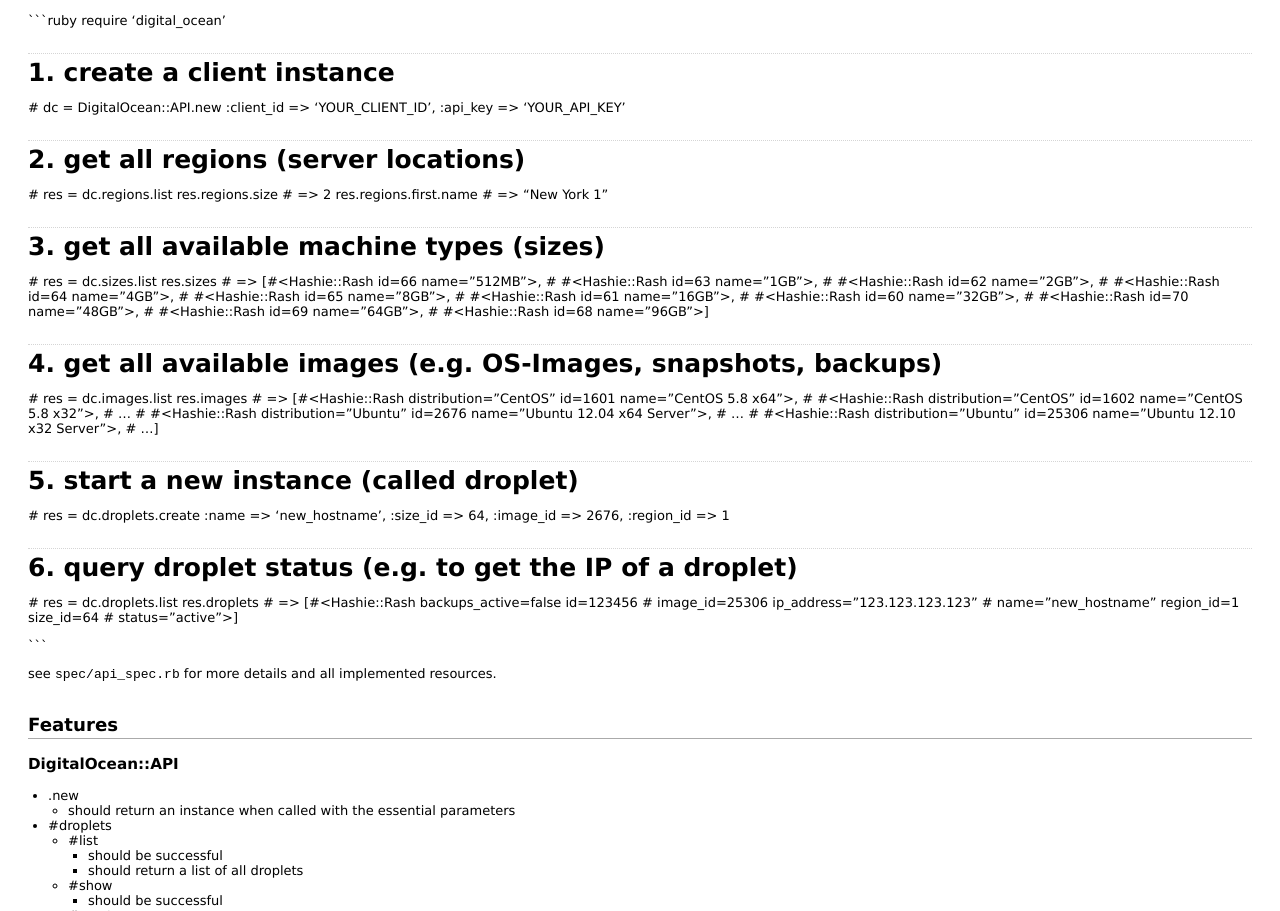
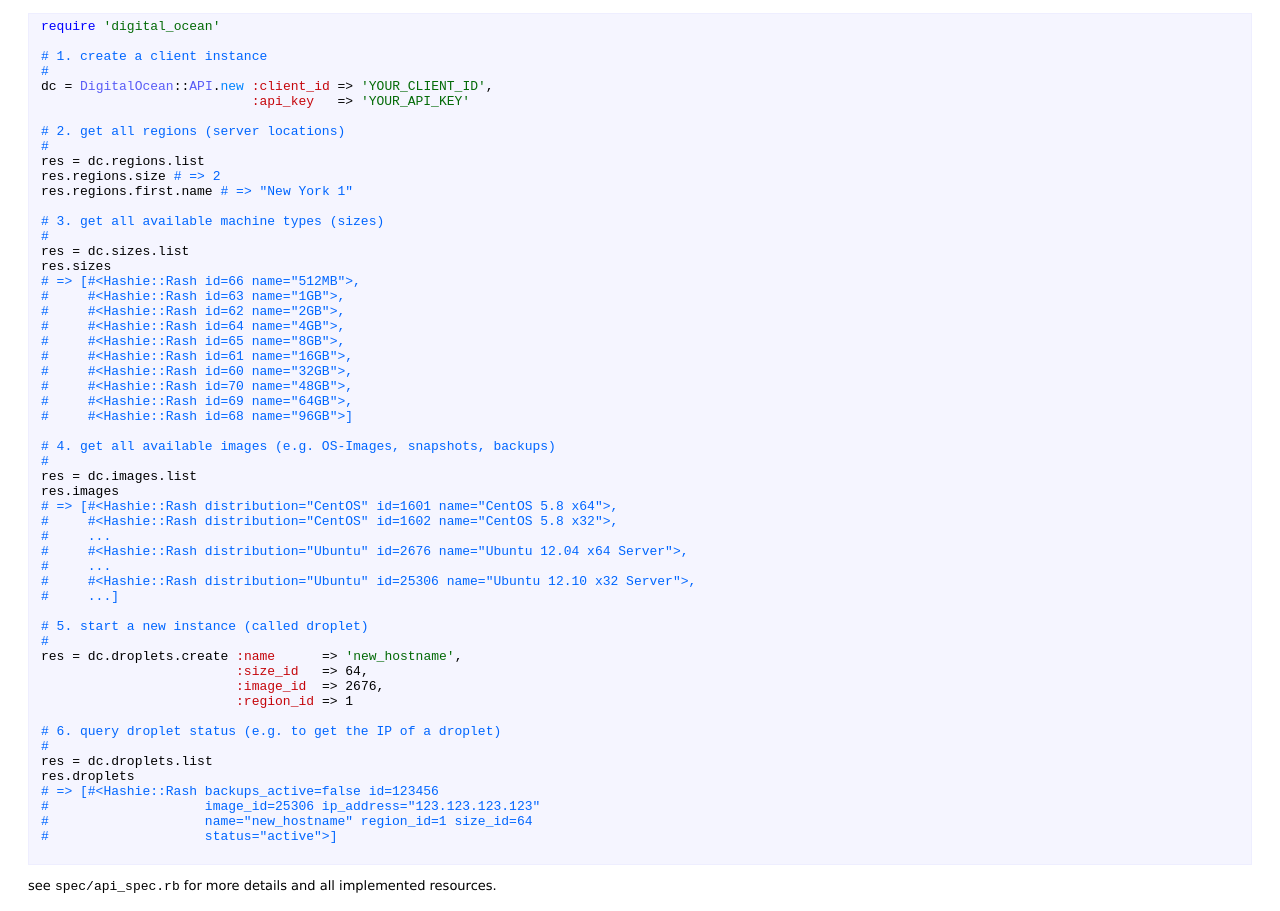
Before and after one commit to vitaliel/digital_ocean, a plain HTML site: page doc/file.README.html in a window 1280 px wide. Shown: the part 1225-2136 px from the top of the page. Drawn offline with Linux system fonts and the light colour scheme.

Commit message:
updated docs

````diff
--- a/doc/file.README.html
+++ b/doc/file.README.html
@@ -61,20 +61,21 @@
 
     <iframe id="search_frame"></iframe>
 
-    <div id="content"><div id='filecontents'><h1 id="digitalocean">DigitalOcean</h1>
-<p><a href="https://travis-ci.org/rmoriz/digital_ocean"><img src="https://travis-ci.org/rmoriz/digital_ocean.png" alt="Build Status" /></a></p>
+    <div id="content"><div id='filecontents'><h1>DigitalOcean</h1>
+
+<p><a href="https://travis-ci.org/rmoriz/digital_ocean"><img src="https://travis-ci.org/rmoriz/digital_ocean.png" alt="Build Status"></a></p>
 
 <p>DigitalOcean provides simple cloud hosting. Create and delete
 SSD-based virtual machines within seconds for a very affordable price.</p>
 
-<p>Go to https://www.digitalocean.com/ for more information.</p>
+<p>Go to <a href="https://www.digitalocean.com/">https://www.digitalocean.com/</a> for more information.</p>
 
 <p>This gem is a simple ruby wrapper for the <a href="https://api.digitalocean.com/">HTTP API of DigitalOcean</a> using
 the great <a href="https://github.com/lostisland/faraday">Faraday</a> library.</p>
 
-<h2 id="installation">Installation</h2>
+<h2>Installation</h2>
 
-<p>Add this line to your application&rsquo;s Gemfile:</p>
+<p>Add this line to your application&#39;s Gemfile:</p>
 
 <pre class="code ruby"><code><span class='id identifier rubyid_gem'>gem</span> <span class='tstring'><span class='tstring_beg'>'</span><span class='tstring_content'>digital_ocean</span><span class='tstring_end'>'</span></span>
 </code></pre>
@@ -89,317 +90,291 @@
 <pre class="code ruby"><code>$ gem install digital_ocean
 </code></pre>
 
-<h2 id="prerequisite-create-an-account-and-api-credentials">Prerequisite: Create an account and API credentials</h2>
+<h2>Prerequisite: Create an account and API credentials</h2>
 
-<p><a href="https://www.digitalocean.com/login"><img src="http://i.imgur.com/1iYdSFF.png" alt="Create API credentials" /></a></p>
+<p><a href="https://www.digitalocean.com/login"><img src="http://i.imgur.com/1iYdSFF.png" alt="Create API credentials"></a></p>
 
-<h2 id="usage">Usage</h2>
+<h2>Usage</h2>
 
-<h3 id="examples">Examples</h3>
+<h3>Examples</h3>
 
-<p>```ruby
-require &lsquo;digital_ocean&rsquo;</p>
+<pre class="code ruby"><code><span class='id identifier rubyid_require'>require</span> <span class='tstring'><span class='tstring_beg'>'</span><span class='tstring_content'>digital_ocean</span><span class='tstring_end'>'</span></span>
 
-<h1 id="create-a-client-instance">1. create a client instance</h1>
-<p>#
-dc = DigitalOcean::API.new :client_id =&gt; &lsquo;YOUR_CLIENT_ID&rsquo;,
-                           :api_key   =&gt; &lsquo;YOUR_API_KEY&rsquo;</p>
+<span class='comment'># 1. create a client instance
+</span><span class='comment'>#
+</span><span class='id identifier rubyid_dc'>dc</span> <span class='op'>=</span> <span class='const'>DigitalOcean</span><span class='op'>::</span><span class='const'>API</span><span class='period'>.</span><span class='id identifier rubyid_new'>new</span> <span class='symbol'>:client_id</span> <span class='op'>=&gt;</span> <span class='tstring'><span class='tstring_beg'>'</span><span class='tstring_content'>YOUR_CLIENT_ID</span><span class='tstring_end'>'</span></span><span class='comma'>,</span>
+                           <span class='symbol'>:api_key</span>   <span class='op'>=&gt;</span> <span class='tstring'><span class='tstring_beg'>'</span><span class='tstring_content'>YOUR_API_KEY</span><span class='tstring_end'>'</span></span>
 
-<h1 id="get-all-regions-server-locations">2. get all regions (server locations)</h1>
-<p>#
-res = dc.regions.list
-res.regions.size # =&gt; 2
-res.regions.first.name # =&gt; &ldquo;New York 1&rdquo;</p>
+<span class='comment'># 2. get all regions (server locations)
+</span><span class='comment'>#
+</span><span class='id identifier rubyid_res'>res</span> <span class='op'>=</span> <span class='id identifier rubyid_dc'>dc</span><span class='period'>.</span><span class='id identifier rubyid_regions'>regions</span><span class='period'>.</span><span class='id identifier rubyid_list'>list</span>
+<span class='id identifier rubyid_res'>res</span><span class='period'>.</span><span class='id identifier rubyid_regions'>regions</span><span class='period'>.</span><span class='id identifier rubyid_size'>size</span> <span class='comment'># =&gt; 2
+</span><span class='id identifier rubyid_res'>res</span><span class='period'>.</span><span class='id identifier rubyid_regions'>regions</span><span class='period'>.</span><span class='id identifier rubyid_first'>first</span><span class='period'>.</span><span class='id identifier rubyid_name'>name</span> <span class='comment'># =&gt; &quot;New York 1&quot;
+</span>
+<span class='comment'># 3. get all available machine types (sizes)
+</span><span class='comment'>#
+</span><span class='id identifier rubyid_res'>res</span> <span class='op'>=</span> <span class='id identifier rubyid_dc'>dc</span><span class='period'>.</span><span class='id identifier rubyid_sizes'>sizes</span><span class='period'>.</span><span class='id identifier rubyid_list'>list</span>
+<span class='id identifier rubyid_res'>res</span><span class='period'>.</span><span class='id identifier rubyid_sizes'>sizes</span>
+<span class='comment'># =&gt; [#&lt;Hashie::Rash id=66 name=&quot;512MB&quot;&gt;,
+</span><span class='comment'>#     #&lt;Hashie::Rash id=63 name=&quot;1GB&quot;&gt;,
+</span><span class='comment'>#     #&lt;Hashie::Rash id=62 name=&quot;2GB&quot;&gt;,
+</span><span class='comment'>#     #&lt;Hashie::Rash id=64 name=&quot;4GB&quot;&gt;,
+</span><span class='comment'>#     #&lt;Hashie::Rash id=65 name=&quot;8GB&quot;&gt;,
+</span><span class='comment'>#     #&lt;Hashie::Rash id=61 name=&quot;16GB&quot;&gt;,
+</span><span class='comment'>#     #&lt;Hashie::Rash id=60 name=&quot;32GB&quot;&gt;,
+</span><span class='comment'>#     #&lt;Hashie::Rash id=70 name=&quot;48GB&quot;&gt;,
+</span><span class='comment'>#     #&lt;Hashie::Rash id=69 name=&quot;64GB&quot;&gt;,
+</span><span class='comment'>#     #&lt;Hashie::Rash id=68 name=&quot;96GB&quot;&gt;]
+</span>
+<span class='comment'># 4. get all available images (e.g. OS-Images, snapshots, backups)
+</span><span class='comment'>#
+</span><span class='id identifier rubyid_res'>res</span> <span class='op'>=</span> <span class='id identifier rubyid_dc'>dc</span><span class='period'>.</span><span class='id identifier rubyid_images'>images</span><span class='period'>.</span><span class='id identifier rubyid_list'>list</span>
+<span class='id identifier rubyid_res'>res</span><span class='period'>.</span><span class='id identifier rubyid_images'>images</span>
+<span class='comment'># =&gt; [#&lt;Hashie::Rash distribution=&quot;CentOS&quot; id=1601 name=&quot;CentOS 5.8 x64&quot;&gt;,
+</span><span class='comment'>#     #&lt;Hashie::Rash distribution=&quot;CentOS&quot; id=1602 name=&quot;CentOS 5.8 x32&quot;&gt;,
+</span><span class='comment'>#     ...
+</span><span class='comment'>#     #&lt;Hashie::Rash distribution=&quot;Ubuntu&quot; id=2676 name=&quot;Ubuntu 12.04 x64 Server&quot;&gt;,
+</span><span class='comment'>#     ...
+</span><span class='comment'>#     #&lt;Hashie::Rash distribution=&quot;Ubuntu&quot; id=25306 name=&quot;Ubuntu 12.10 x32 Server&quot;&gt;,
+</span><span class='comment'>#     ...]
+</span>
+<span class='comment'># 5. start a new instance (called droplet)
+</span><span class='comment'>#
+</span><span class='id identifier rubyid_res'>res</span> <span class='op'>=</span> <span class='id identifier rubyid_dc'>dc</span><span class='period'>.</span><span class='id identifier rubyid_droplets'>droplets</span><span class='period'>.</span><span class='id identifier rubyid_create'>create</span> <span class='symbol'>:name</span>      <span class='op'>=&gt;</span> <span class='tstring'><span class='tstring_beg'>'</span><span class='tstring_content'>new_hostname</span><span class='tstring_end'>'</span></span><span class='comma'>,</span>
+                         <span class='symbol'>:size_id</span>   <span class='op'>=&gt;</span> <span class='int'>64</span><span class='comma'>,</span>
+                         <span class='symbol'>:image_id</span>  <span class='op'>=&gt;</span> <span class='int'>2676</span><span class='comma'>,</span>
+                         <span class='symbol'>:region_id</span> <span class='op'>=&gt;</span> <span class='int'>1</span>
 
-<h1 id="get-all-available-machine-types-sizes">3. get all available machine types (sizes)</h1>
-<p>#
-res = dc.sizes.list
-res.sizes
-# =&gt; [#&lt;Hashie::Rash id=66 name=&rdquo;512MB&rdquo;&gt;,
-#     #&lt;Hashie::Rash id=63 name=&rdquo;1GB&rdquo;&gt;,
-#     #&lt;Hashie::Rash id=62 name=&rdquo;2GB&rdquo;&gt;,
-#     #&lt;Hashie::Rash id=64 name=&rdquo;4GB&rdquo;&gt;,
-#     #&lt;Hashie::Rash id=65 name=&rdquo;8GB&rdquo;&gt;,
-#     #&lt;Hashie::Rash id=61 name=&rdquo;16GB&rdquo;&gt;,
-#     #&lt;Hashie::Rash id=60 name=&rdquo;32GB&rdquo;&gt;,
-#     #&lt;Hashie::Rash id=70 name=&rdquo;48GB&rdquo;&gt;,
-#     #&lt;Hashie::Rash id=69 name=&rdquo;64GB&rdquo;&gt;,
-#     #&lt;Hashie::Rash id=68 name=&rdquo;96GB&rdquo;&gt;]</p>
-
-<h1 id="get-all-available-images-eg-os-images-snapshots-backups">4. get all available images (e.g. OS-Images, snapshots, backups)</h1>
-<p>#
-res = dc.images.list
-res.images
-# =&gt; [#&lt;Hashie::Rash distribution=&rdquo;CentOS&rdquo; id=1601 name=&rdquo;CentOS 5.8 x64&rdquo;&gt;,
-#     #&lt;Hashie::Rash distribution=&rdquo;CentOS&rdquo; id=1602 name=&rdquo;CentOS 5.8 x32&rdquo;&gt;,
-#     &hellip;
-#     #&lt;Hashie::Rash distribution=&rdquo;Ubuntu&rdquo; id=2676 name=&rdquo;Ubuntu 12.04 x64 Server&rdquo;&gt;,
-#     &hellip;
-#     #&lt;Hashie::Rash distribution=&rdquo;Ubuntu&rdquo; id=25306 name=&rdquo;Ubuntu 12.10 x32 Server&rdquo;&gt;,
-#     &hellip;]</p>
-
-<h1 id="start-a-new-instance-called-droplet">5. start a new instance (called droplet)</h1>
-<p>#
-res = dc.droplets.create :name      =&gt; &lsquo;new_hostname&rsquo;,
-                         :size_id   =&gt; 64,
-                         :image_id  =&gt; 2676,
-                         :region_id =&gt; 1</p>
-
-<h1 id="query-droplet-status-eg-to-get-the-ip-of-a-droplet">6. query droplet status (e.g. to get the IP of a droplet)</h1>
-<p>#
-res = dc.droplets.list
-res.droplets
-# =&gt; [#&lt;Hashie::Rash backups_active=false id=123456
-#                    image_id=25306 ip_address=&rdquo;123.123.123.123&rdquo;
-#                    name=&rdquo;new_hostname&rdquo; region_id=1 size_id=64
-#                    status=&rdquo;active&rdquo;&gt;]</p>
-
-<p>```</p>
+<span class='comment'># 6. query droplet status (e.g. to get the IP of a droplet)
+</span><span class='comment'>#
+</span><span class='id identifier rubyid_res'>res</span> <span class='op'>=</span> <span class='id identifier rubyid_dc'>dc</span><span class='period'>.</span><span class='id identifier rubyid_droplets'>droplets</span><span class='period'>.</span><span class='id identifier rubyid_list'>list</span>
+<span class='id identifier rubyid_res'>res</span><span class='period'>.</span><span class='id identifier rubyid_droplets'>droplets</span>
+<span class='comment'># =&gt; [#&lt;Hashie::Rash backups_active=false id=123456
+</span><span class='comment'>#                    image_id=25306 ip_address=&quot;123.123.123.123&quot;
+</span><span class='comment'>#                    name=&quot;new_hostname&quot; region_id=1 size_id=64
+</span><span class='comment'>#                    status=&quot;active&quot;&gt;]
+</span>
+</code></pre>
 
 <p>see <code>spec/api_spec.rb</code> for more details and all implemented
 resources.</p>
 
-<h2 id="features">Features</h2>
+<h2>Features</h2>
 
-<h3 id="digitaloceanapi">DigitalOcean::API</h3>
+<h3>DigitalOcean::API</h3>
+
 <ul>
 <li>.new
+
 <ul>
 <li>should return an instance when called with the essential parameters</li>
-    </ul>
-  </li>
+</ul></li>
 <li>#droplets
+
 <ul>
 <li>#list
+
 <ul>
 <li>should be successful</li>
 <li>should return a list of all droplets</li>
-        </ul>
-      </li>
+</ul></li>
 <li>#show
+
 <ul>
 <li>should be successful</li>
-        </ul>
-      </li>
+</ul></li>
 <li>#create
+
 <ul>
 <li>should be successful</li>
 <li>should return a droplet.id</li>
-        </ul>
-      </li>
+</ul></li>
 <li>#reboot
+
 <ul>
 <li>should be successful</li>
-        </ul>
-      </li>
+</ul></li>
 <li>#power_cycle
+
 <ul>
 <li>should be successful</li>
-        </ul>
-      </li>
+</ul></li>
 <li>#shutdown
+
 <ul>
 <li>should be successful</li>
-        </ul>
-      </li>
+</ul></li>
 <li>#power_on
+
 <ul>
 <li>should be successful</li>
-        </ul>
-      </li>
+</ul></li>
 <li>#power_off
+
 <ul>
 <li>should be successful</li>
-        </ul>
-      </li>
+</ul></li>
 <li>#reset_root_password
+
 <ul>
 <li>should be successful (PENDING: does not work, ask digitalocean to fix)</li>
-        </ul>
-      </li>
+</ul></li>
 <li>#resize
+
 <ul>
 <li>should be successful</li>
-        </ul>
-      </li>
+</ul></li>
 <li>#snapshot
+
 <ul>
 <li>should be successful</li>
-        </ul>
-      </li>
+</ul></li>
 <li>#restore
+
 <ul>
 <li>should be successful</li>
-        </ul>
-      </li>
+</ul></li>
 <li>#rebuild
+
 <ul>
 <li>should be successful</li>
-        </ul>
-      </li>
+</ul></li>
 <li>#enable_backups
+
 <ul>
 <li>should be successful</li>
-        </ul>
-      </li>
+</ul></li>
 <li>#disable_backups
+
 <ul>
 <li>should be successful</li>
-        </ul>
-      </li>
+</ul></li>
 <li>#delete
-#&lt;Hashie::Rash event_id=594739 status=&rdquo;OK&rdquo;&gt;
+#<Hashie::Rash event_id=594739 status="OK">
+
 <ul>
 <li>should be successful</li>
-        </ul>
-      </li>
-    </ul>
-  </li>
+</ul></li>
+</ul></li>
 <li>#sizes
+
 <ul>
 <li>#list
+
 <ul>
 <li>should be successful</li>
 <li>should return a list of all droplet sizes</li>
 <li>should return the correct ID for the 96GB size</li>
-        </ul>
-      </li>
-    </ul>
-  </li>
+</ul></li>
+</ul></li>
 <li>#regions
+
 <ul>
 <li>#list
+
 <ul>
 <li>should be successful</li>
 <li>should return a list of all regions</li>
-        </ul>
-      </li>
-    </ul>
-  </li>
+</ul></li>
+</ul></li>
 <li>#ssh_keys
+
 <ul>
 <li>#list
+
 <ul>
 <li>should be successful</li>
 <li>should return a list of all SSH keys</li>
-        </ul>
-      </li>
+</ul></li>
 <li>#show
+
 <ul>
-          <li>valid
-            <ul>
+<li>valid</li>
 <li>should be successful</li>
 <li>should return the public keykey</li>
-            </ul>
-          </li>
-          <li>invalid
-            <ul>
+<li>invalid</li>
 <li>should not be successful</li>
-            </ul>
-          </li>
-        </ul>
-      </li>
+</ul></li>
 <li>#add
+
 <ul>
 <li>does not work, ask digitalocean to fix (PENDING: No reason given)</li>
 <li>should be successful (PENDING: Temporarily disabled with xit)</li>
-        </ul>
-      </li>
+</ul></li>
 <li>#edit
+
 <ul>
 <li>does not work, ask digitalocean to fix (PENDING: No reason given)</li>
-        </ul>
-      </li>
+</ul></li>
 <li>#delete
+
 <ul>
 <li>should be successful</li>
-        </ul>
-      </li>
-    </ul>
-  </li>
+</ul></li>
+</ul></li>
 <li>#images
+
 <ul>
 <li>#list
+
 <ul>
-          <li>without filter
-            <ul>
+<li>without filter</li>
 <li>should be successful</li>
 <li>should return a list of all images</li>
-            </ul>
-          </li>
-          <li>with filter: global
-            <ul>
+<li>with filter: global</li>
 <li>should be successful</li>
 <li>should return global images</li>
-            </ul>
-          </li>
-          <li>with filter: my_images
-            <ul>
+<li>with filter: my_images</li>
 <li>should be successful</li>
 <li>should return my_images</li>
-            </ul>
-          </li>
-        </ul>
-      </li>
+</ul></li>
 <li>#show
+
 <ul>
-          <li>valid
-            <ul>
+<li>valid</li>
 <li>should be successful</li>
 <li>should return the image</li>
-            </ul>
-          </li>
-          <li>invalid
+<li>invalid</li>
+<li>should not be successful</li>
+</ul></li>
+<li>#delete
+
 <ul>
+<li>valid</li>
+<li>should be successful (PENDING: does not work, ask digitalocean to fix)</li>
+<li>invalid</li>
 <li>should not be successful</li>
-            </ul>
-          </li>
-        </ul>
-      </li>
-      <li>#delete
-        <ul>
-          <li>valid
-            <ul>
-              <li>should be successful (PENDING: does not work, ask digitalocean to fix)</li>
-            </ul>
-          </li>
-          <li>invalid
-            <ul>
-              <li>should not be successful</li>
-            </ul>
-          </li>
-        </ul>
-      </li>
-    </ul>
-  </li>
+</ul></li>
+</ul></li>
 </ul>
 
-<h3 id="digitalocean-1">DigitalOcean</h3>
+<h3>DigitalOcean</h3>
+
 <ul>
 <li>should have a version number</li>
 </ul>
 
-<h2 id="contributing">Contributing</h2>
+<h2>Contributing</h2>
 
 <ol>
 <li>Fork it</li>
 <li>Create your feature branch (<code>git checkout -b my-new-feature</code>)</li>
-  <li>Commit your changes (<code>git commit -am 'Add some feature'</code>)</li>
+<li>Commit your changes (<code>git commit -am &#39;Add some feature&#39;</code>)</li>
 <li>Push to the branch (<code>git push origin my-new-feature</code>)</li>
 <li>Create new Pull Request</li>
 </ol>
 
-<h2 id="license">License</h2>
+<h2>License</h2>
 
 <p>MIT</p>
 
-<h2 id="copyright">Copyright</h2>
+<h2>Copyright</h2>
 
-<p>2013 Moriz GmbH, https://moriz.de/</p>
+<p>2013 Moriz GmbH, <a href="https://moriz.de/">https://moriz.de/</a></p>
 </div></div>
 
     <div id="footer">
-  Generated on Fri Feb  1 22:17:48 2013 by
+  Generated on Tue Feb 12 01:59:26 2013 by
   <a href="http://yardoc.org" title="Yay! A Ruby Documentation Tool" target="_parent">yard</a>
   0.8.3 (ruby-1.9.3).
 </div>
````
Also changed, not shown: doc/DigitalOcean.html (+1 -1 lines), doc/DigitalOcean/API.html (+1 -1 lines), doc/DigitalOcean/AuthenticationMiddleware.html (+1 -1 lines), doc/DigitalOcean/Resource.html (+1 -1 lines), doc/DigitalOcean/Resource/Base.html (+1 -1 lines), doc/DigitalOcean/Resource/Droplet.html (+1 -1 lines), doc/DigitalOcean/Resource/Image.html (+1 -1 lines), doc/DigitalOcean/Resource/Region.html (+1 -1 lines), doc/DigitalOcean/Resource/SSHKey.html (+1 -1 lines), doc/DigitalOcean/Resource/Size.html (+1 -1 lines), doc/_index.html (+1 -1 lines), doc/index.html (+152 -177 lines), doc/top-level-namespace.html (+1 -1 lines). Lines whose indentation alone changed are shown as unchanged.
